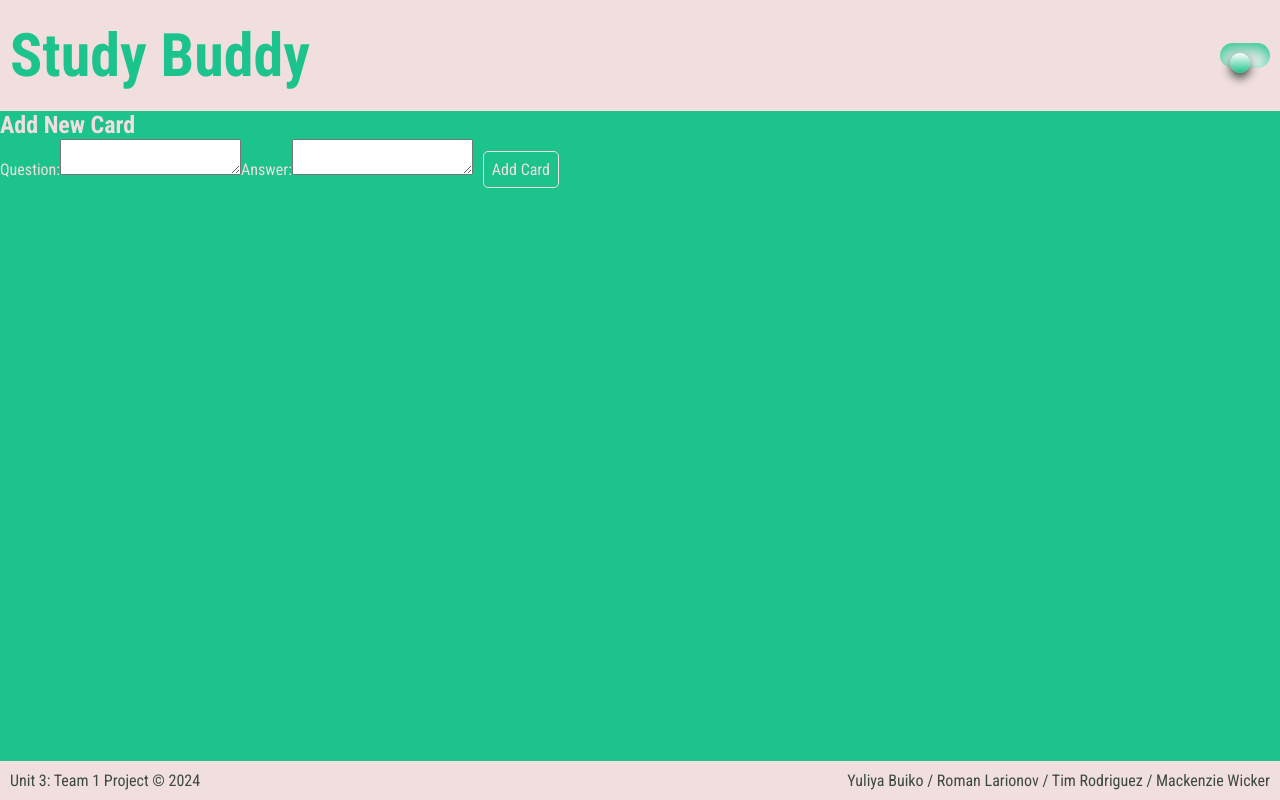
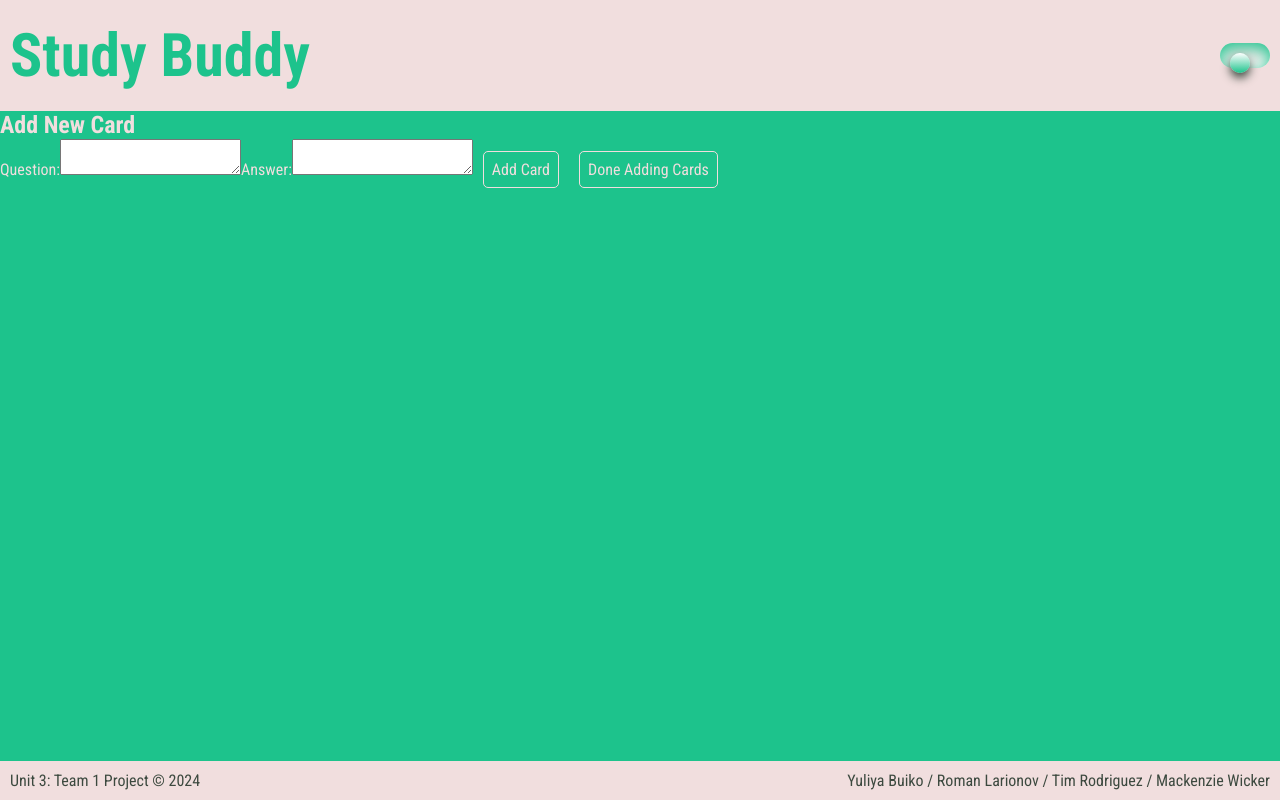
Before and after one commit to mackwick/MERNstack-Backend, a React (Create React App) app: page /create/card/1 in a window 1280 px wide. Built offline with nearby package versions, Linux system fonts and the light colour scheme; no server answers.

Commit message:
can add multiple cards

```diff
--- a/src/pages/AddCardForm.js
+++ b/src/pages/AddCardForm.js
@@ -21,7 +21,9 @@ const AddCardForm = () => {
             body: JSON.stringify(card),
         }).then(response => {
             if (response.ok) {
-                navigate(`/deck/${deckId}`); // redirection to deck page after update
+                // Reset the card state to clear the form for the next card
+                setCard({ question: '', answer: '' });
+                // Optionally, show a success message to the user
             } else {
                 // Handle server errors or invalid responses
                 alert("An error occurred. Please try again.");
@@ -31,6 +33,11 @@ const AddCardForm = () => {
             console.error("Network error:", error);
             alert("An error occurred. Please check your network and try again.");
         });
+    };
+
+    // Function to handle clicking the "Done Adding Cards" button
+    const handleDone = () => {
+        navigate(`/deck/${deckId}`); // Navigate away when done
     };
 
     return (
@@ -45,6 +52,7 @@ const AddCardForm = () => {
                 <textarea name="answer" value={card.answer} onChange={handleChange} required />
             </label>
             <button type="submit">Add Card</button>
+            <button type="button" onClick={handleDone} style={{marginLeft: "10px"}}>Done Adding Cards</button>
         </form>
     );
 };
```
